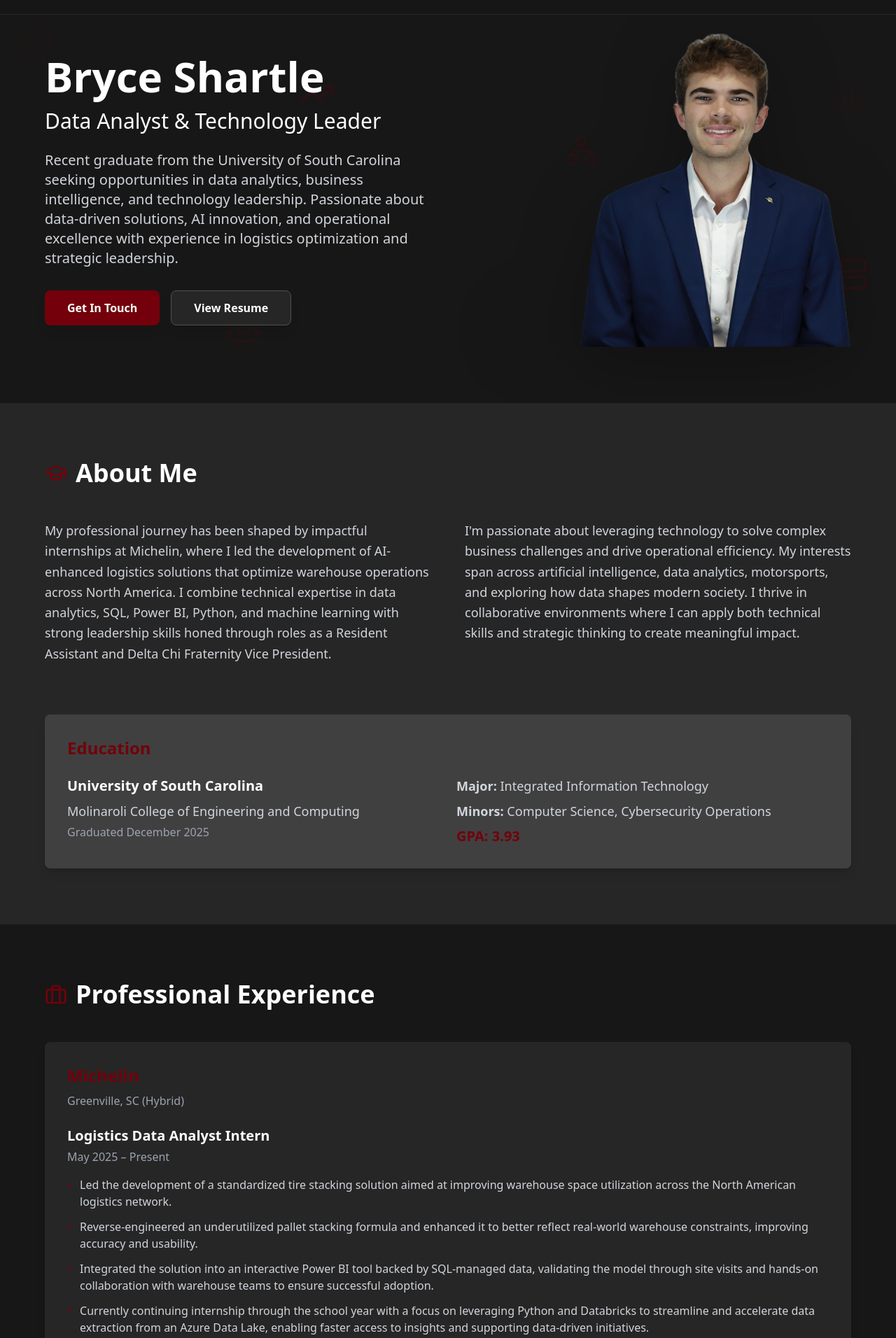
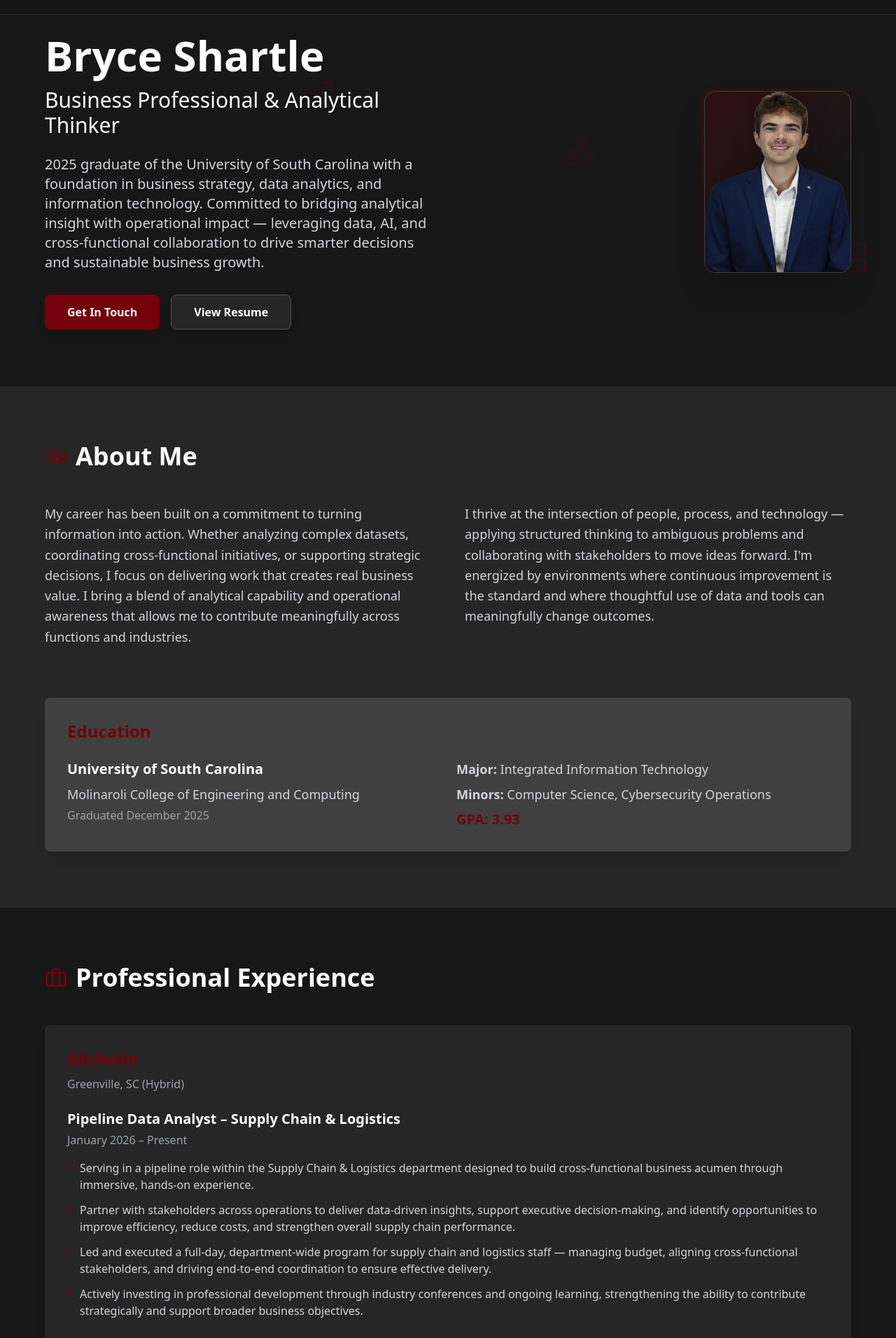
Before and after one commit to brycesha/bryceshartle-site, a React (Vite) app: page / in a window 1280 px wide. Shown: the part 48-1960 px from the top of the page at 70% size. Built offline with nearby package versions, Linux system fonts and the light colour scheme.

Commit message:
Add files via upload

```diff
--- a/src/App.tsx
+++ b/src/App.tsx
@@ -115,8 +115,10 @@ function App() {
   const garnet = '#73000A';
 
   const skills = [
-    'AI', 'Java', 'Python', 'SQL', 'Cisco Networking', 'Azure Storage',
-    'Linux', 'Power BI', 'Databricks', 'Microsoft Suite', 'VMware'
+    'AI & Machine Learning', 'Data Analytics', 'Business Intelligence', 'Power BI',
+    'SQL', 'Python', 'Databricks', 'Azure Storage',
+    'Stakeholder Management', 'Supply Chain Analytics', 'Process Optimization',
+    'Strategic Planning', 'Microsoft Suite', 'Java', 'Linux', 'Cisco Networking', 'VMware'
   ];
 
   const experiences = [
@@ -125,13 +127,23 @@ function App() {
       location: 'Greenville, SC (Hybrid)',
       positions: [
         {
+          title: 'Pipeline Data Analyst – Supply Chain & Logistics',
+          period: 'January 2026 – Present',
+          highlights: [
+            'Serving in a pipeline role within the Supply Chain & Logistics department designed to build cross-functional business acumen through immersive, hands-on experience.',
+            'Partner with stakeholders across operations to deliver data-driven insights, support executive decision-making, and identify opportunities to improve efficiency, reduce costs, and strengthen overall supply chain performance.',
+            'Led and executed a full-day, department-wide program for supply chain and logistics staff — managing budget, aligning cross-functional stakeholders, and driving end-to-end coordination to ensure effective delivery.',
+            'Actively investing in professional development through industry conferences and ongoing learning, strengthening the ability to contribute strategically and support broader business objectives.'
+          ]
+        },
+        {
           title: 'Logistics Data Analyst Intern',
-          period: 'May 2025 – Present',
+          period: 'May 2025 – December 2025',
           highlights: [
             'Led the development of a standardized tire stacking solution aimed at improving warehouse space utilization across the North American logistics network.',
             'Reverse-engineered an underutilized pallet stacking formula and enhanced it to better reflect real-world warehouse constraints, improving accuracy and usability.',
             'Integrated the solution into an interactive Power BI tool backed by SQL-managed data, validating the model through site visits and hands-on collaboration with warehouse teams to ensure successful adoption.',
-            'Currently continuing internship through the school year with a focus on leveraging Python and Databricks to streamline and accelerate data extraction from an Azure Data Lake, enabling faster access to insights and supporting data-driven initiatives.'
+            'Leveraged Python and Databricks to streamline and accelerate data extraction from an Azure Data Lake, enabling faster access to insights and supporting data-driven initiatives.'
           ]
         },
         {
@@ -151,7 +163,7 @@ function App() {
       positions: [
         {
           title: 'Resident Assistant',
-          period: 'April 2023 – Present (Seasonal)',
+          period: 'April 2023 – December 2025 (Seasonal)',
           highlights: [
             'Contributed significantly to campus community midway through freshman year by aiding in annual closing procedures, swiftly fostering a sense of community.',
             'The following year, spearheaded the opening of a brand-new residence hall, which demanded quick problem-solving and adaptability.',
@@ -175,6 +187,22 @@ function App() {
           ]
         }
       ]
+    },
+    {
+      company: 'Cox, Kliewer & Company, P.C.',
+      location: 'Virginia Beach, VA',
+      positions: [
+        {
+          title: 'Front End Assistant',
+          period: 'June 2019 – September 2019 (Part-time)',
+          highlights: [
+            'Digitized archival documents to improve organizational accessibility and records management efficiency.',
+            'Managed front-desk operations including directing calls, coordinating meetings, and maintaining office supplies in a fast-paced professional accounting environment.',
+            'Provided technical support to staff, developing a foundational understanding of office systems and professional service standards.',
+            'Gained early exposure to operational management and client-facing service, establishing a strong foundation for future professional roles.'
+          ]
+        }
+      ]
     }
   ];
 
@@ -187,9 +215,9 @@ function App() {
           title: 'Founding Father & Vice President',
           period: 'January 2024 – Present',
           description: [
-            'As a founding father and Vice President, instrumental in cementing the fraternity\'s footprint on campus, encompassing devising a strategic calendar, creating and curating leadership roles, and steering the chapter\'s day-to-day activities.',
-            'Journey mirrored many entrepreneurial endeavors, honing skills in brand development, fostering community, fiscal management, marketing initiatives, team leadership, and strategic foresight.',
-            'Journey has equipped with a robust toolkit for organizational leadership.'
+            'As a Founding Father and Vice President, played a central role in establishing the chapter\'s presence on campus — building the strategic calendar, defining leadership roles, and managing the day-to-day operations of a growing organization.',
+            'The experience closely paralleled an entrepreneurial venture, requiring skills in brand development, community building, budget management, marketing, team leadership, and long-term planning.',
+            'Came away with a strong, practical foundation in organizational leadership that continues to inform how I approach professional challenges.'
           ]
         }
       ]
@@ -300,13 +328,13 @@ function App() {
           {/* Text content */}
           <div className="flex-1 max-w-3xl scroll-reveal animate-fadeInUp" style={{ animationDelay: '0.1s' }}>
             <h2 className="text-5xl md:text-6xl font-bold mb-4">Bryce Shartle</h2>
-            <p className="text-2xl md:text-3xl mb-6">Data Analyst & Technology Leader</p>
+            <p className="text-2xl md:text-3xl mb-6">Business Professional & Analytical Thinker</p>
             <p
               className={`text-lg md:text-xl mb-8 ${isDark ? 'text-gray-300' : 'text-gray-600'}`}
             >
-              Recent graduate from the University of South Carolina seeking opportunities in data analytics,
-              business intelligence, and technology leadership. Passionate about data-driven solutions, AI innovation,
-              and operational excellence with experience in logistics optimization and strategic leadership.
+              2025 graduate of the University of South Carolina with a foundation in business strategy, data analytics,
+              and information technology. Committed to bridging analytical insight with operational impact — leveraging
+              data, AI, and cross-functional collaboration to drive smarter decisions and sustainable business growth.
             </p>
             <div className="flex gap-4 flex-wrap">
               <button
@@ -331,15 +359,24 @@ function App() {
 
           {/* Headshot */}
           <div className="flex-1 mt-10 md:mt-0 flex justify-center md:justify-end relative">
-            <div className="absolute bottom-0 left-1/2 -translate-x-1/2 w-[80%] h-12 bg-black/20 blur-3xl opacity-40 pointer-events-none" />
-            <img
-              src="/subject2.png"
-              alt="Bryce Shartle"
-              className="relative h-[38vh] md:h-[49vh] lg:h-[56vh] max-h-[520px] w-auto object-contain object-bottom"
-              style={{
-                filter: 'drop-shadow(0 25px 50px rgba(0, 0, 0, 0.25))'
-              }}
-            />
+            <div className="relative">
+              {/* Decorative accent ring */}
+              <div
+                className="absolute -inset-1 rounded-2xl opacity-30"
+                style={{ background: `linear-gradient(135deg, ${garnet}, transparent 70%)` }}
+              />
+              <div
+                className={`relative rounded-2xl overflow-hidden shadow-2xl border ${isDark ? 'border-neutral-700' : 'border-gray-200'}`}
+                style={{ width: 210, height: 260 }}
+              >
+                <img
+                  src="/subject2.png"
+                  alt="Bryce Shartle"
+                  className="w-full h-full object-cover object-top"
+                  style={{ filter: 'drop-shadow(0 10px 30px rgba(0,0,0,0.3))' }}
+                />
+              </div>
+            </div>
           </div>
         </div>
       </section>
@@ -354,12 +391,12 @@ function App() {
           <div className="grid md:grid-cols-2 gap-12">
             <div className="scroll-reveal">
               <p className={`text-lg leading-relaxed mb-6 ${isDark ? 'text-gray-300' : 'text-gray-700'}`}>
-                My professional journey has been shaped by impactful internships at Michelin, where I led the development of AI-enhanced logistics solutions that optimize warehouse operations across North America. I combine technical expertise in data analytics, SQL, Power BI, Python, and machine learning with strong leadership skills honed through roles as a Resident Assistant and Delta Chi Fraternity Vice President.
+                My career has been built on a commitment to turning information into action. Whether analyzing complex datasets, coordinating cross-functional initiatives, or supporting strategic decisions, I focus on delivering work that creates real business value. I bring a blend of analytical capability and operational awareness that allows me to contribute meaningfully across functions and industries.
               </p>
             </div>
             <div className="space-y-6 scroll-reveal">
               <p className={`text-lg leading-relaxed ${isDark ? 'text-gray-300' : 'text-gray-700'}`}>
-                I'm passionate about leveraging technology to solve complex business challenges and drive operational efficiency. My interests span across artificial intelligence, data analytics, motorsports, and exploring how data shapes modern society. I thrive in collaborative environments where I can apply both technical skills and strategic thinking to create meaningful impact.
+                I thrive at the intersection of people, process, and technology — applying structured thinking to ambiguous problems and collaborating with stakeholders to move ideas forward. I'm energized by environments where continuous improvement is the standard and where thoughtful use of data and tools can meaningfully change outcomes.
               </p>
             </div>
           </div>
@@ -460,7 +497,7 @@ function App() {
           <div className="mt-12 scroll-reveal">
             <h4 className="text-2xl font-semibold mb-6 text-center">Interests</h4>
             <p className={`text-lg text-center ${isDark ? 'text-gray-300' : 'text-gray-700'}`}>
-              Motorsport • Artificial Intelligence • Impact of Data on Modern Society • Automation • Implementation of Power BI
+              Motorsport • Business Strategy • Emerging Technology • Artificial Intelligence • Process Innovation • How Data Shapes Decision-Making
             </p>
           </div>
         </div>
@@ -569,7 +606,7 @@ function App() {
         <div className="max-w-6xl mx-auto text-center">
           <h3 className="text-4xl font-bold mb-8 scroll-reveal">Get In Touch</h3>
           <p className={`text-lg mb-12 ${isDark ? 'text-gray-300' : 'text-gray-700'} scroll-reveal`}>
-            I'm always open to discussing new opportunities, collaborations, or just connecting with fellow technology enthusiasts.
+            Whether you're looking to connect professionally, explore a potential collaboration, or simply have a conversation — I'd be glad to hear from you.
           </p>
           <div className="flex gap-6 justify-center flex-wrap scroll-reveal">
             <a
```
